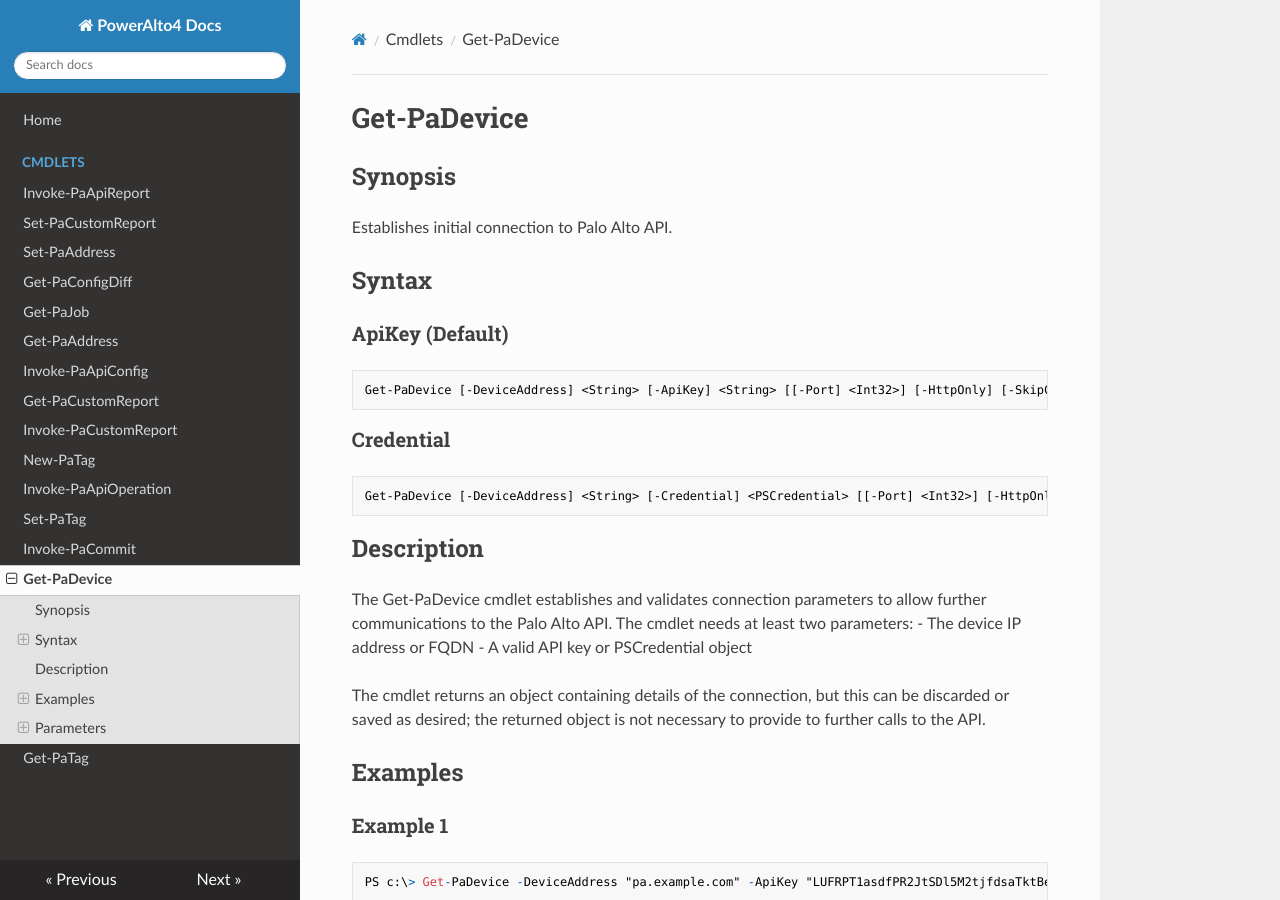
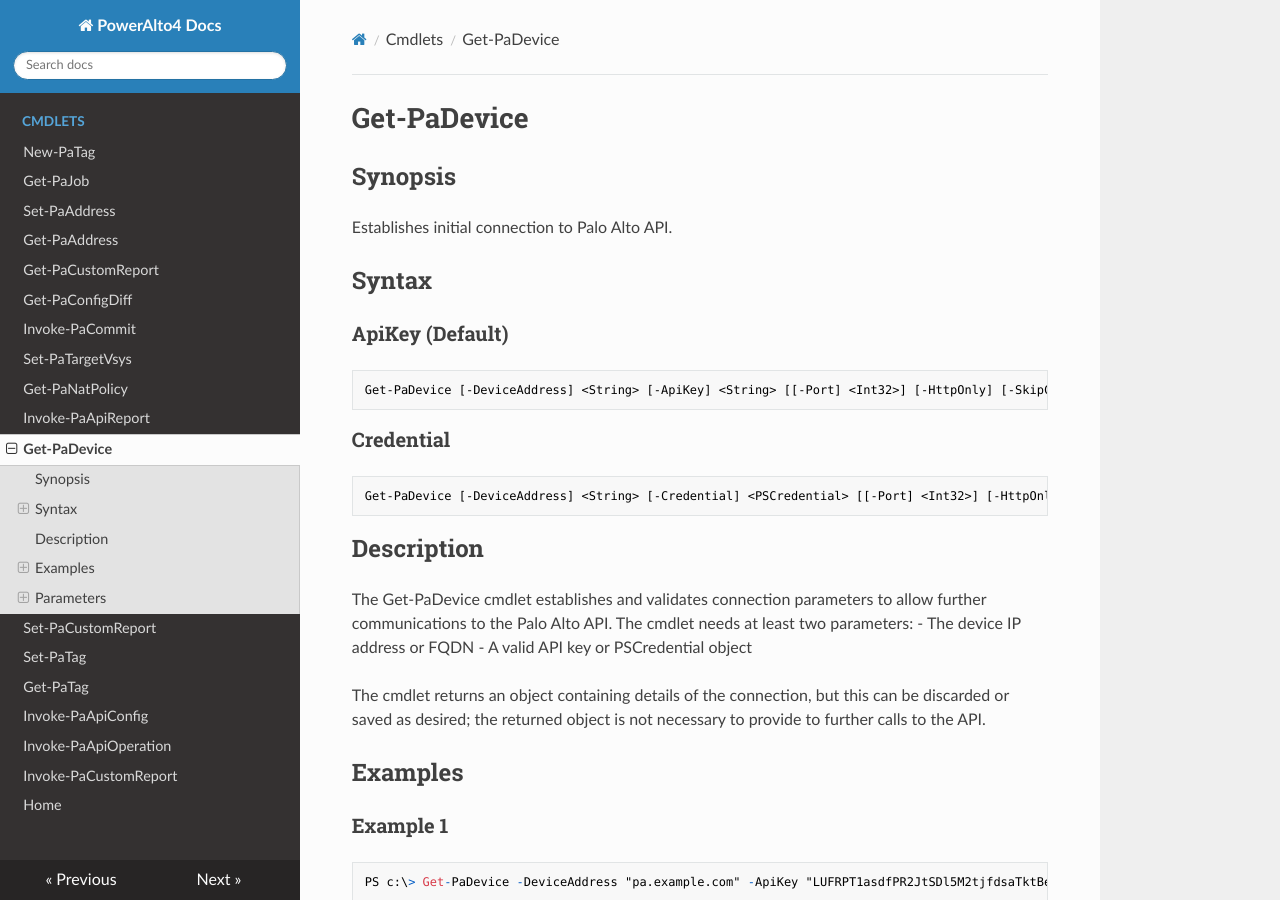
Before and after one commit to brianaddicks/PowerAlto4, an MkDocs documentation site: the page built from docs/cmdlets/Get-PaDevice.md, in a window 1280 px wide and 900 px high. Built offline with MkDocs 1.6.1, drawn with Linux system fonts in a browser that asks for light colours; nearby versions of some CDN libraries; old or Windows-style settings are respelled for this version of MkDocs; some of the changed text lies outside the part shown.

Commit message:
added Set-PaTargetVsys

````diff
--- a/docs/cmdlets/Get-PaDevice.md
+++ b/docs/cmdlets/Get-PaDevice.md
@@ -9,13 +9,13 @@ Establishes initial connection to Palo Alto API.
 ### ApiKey (Default)
 
 ```powershell
-Get-PaDevice [-DeviceAddress] <String> [-ApiKey] <String> [[-Port] <Int32>] [-HttpOnly] [-SkipCertificateCheck] [-Quiet]
+Get-PaDevice [-DeviceAddress] <String> [-ApiKey] <String> [[-Port] <Int32>] [-HttpOnly] [-SkipCertificateCheck] [-Quiet] [-Vsys <String>]
 ```
 
 ### Credential
 
 ```powershell
-Get-PaDevice [-DeviceAddress] <String> [-Credential] <PSCredential> [[-Port] <Int32>] [-HttpOnly] [-SkipCertificateCheck] [-Quiet]
+Get-PaDevice [-DeviceAddress] <String> [-Credential] <PSCredential> [[-Port] <Int32>] [-HttpOnly] [-SkipCertificateCheck] [-Quiet] [-Vsys <String>]
 ```
 
 ## Description
@@ -170,3 +170,17 @@ Default value: False
 Accept pipeline input: false
 Accept wildcard characters: false
 ```
+### -Vsys
+
+
+```asciidoc
+Type: String
+Parameter Sets: All
+Aliases:
+
+Required: false
+Position: named
+Default value:
+Accept pipeline input: false
+Accept wildcard characters: false
+```
--- a/mkdocs.yml
+++ b/mkdocs.yml
@@ -1,20 +1,22 @@
 site_name: PowerAlto4 Docs
 theme: readthedocs
 pages:
+  - Cmdlets:
+    - New-PaTag: cmdlets/New-PaTag.md
+    - Get-PaJob: cmdlets/Get-PaJob.md
+    - Set-PaAddress: cmdlets/Set-PaAddress.md
+    - Get-PaAddress: cmdlets/Get-PaAddress.md
+    - Get-PaCustomReport: cmdlets/Get-PaCustomReport.md
+    - Get-PaConfigDiff: cmdlets/Get-PaConfigDiff.md
+    - Invoke-PaCommit: cmdlets/Invoke-PaCommit.md
+    - Set-PaTargetVsys: cmdlets/Set-PaTargetVsys.md
+    - Get-PaNatPolicy: cmdlets/Get-PaNatPolicy.md
+    - Invoke-PaApiReport: cmdlets/Invoke-PaApiReport.md
+    - Get-PaDevice: cmdlets/Get-PaDevice.md
+    - Set-PaCustomReport: cmdlets/Set-PaCustomReport.md
+    - Set-PaTag: cmdlets/Set-PaTag.md
+    - Get-PaTag: cmdlets/Get-PaTag.md
+    - Invoke-PaApiConfig: cmdlets/Invoke-PaApiConfig.md
+    - Invoke-PaApiOperation: cmdlets/Invoke-PaApiOperation.md
+    - Invoke-PaCustomReport: cmdlets/Invoke-PaCustomReport.md
   - Home: index.md
-  - Cmdlets:
-    - Invoke-PaApiReport: cmdlets/Invoke-PaApiReport.md
-    - Set-PaCustomReport: cmdlets/Set-PaCustomReport.md
-    - Set-PaAddress: cmdlets/Set-PaAddress.md
-    - Get-PaConfigDiff: cmdlets/Get-PaConfigDiff.md
-    - Get-PaJob: cmdlets/Get-PaJob.md
-    - Get-PaAddress: cmdlets/Get-PaAddress.md
-    - Invoke-PaApiConfig: cmdlets/Invoke-PaApiConfig.md
-    - Get-PaCustomReport: cmdlets/Get-PaCustomReport.md
-    - Invoke-PaCustomReport: cmdlets/Invoke-PaCustomReport.md
-    - New-PaTag: cmdlets/New-PaTag.md
-    - Invoke-PaApiOperation: cmdlets/Invoke-PaApiOperation.md
-    - Set-PaTag: cmdlets/Set-PaTag.md
-    - Invoke-PaCommit: cmdlets/Invoke-PaCommit.md
-    - Get-PaDevice: cmdlets/Get-PaDevice.md
-    - Get-PaTag: cmdlets/Get-PaTag.md
````
Also changed, not shown: docs/cmdlets/Get-PaNatPolicy.md (added, +53 -0 lines), docs/cmdlets/Set-PaTargetVsys.md (added, +81 -0 lines), 3 other files.
